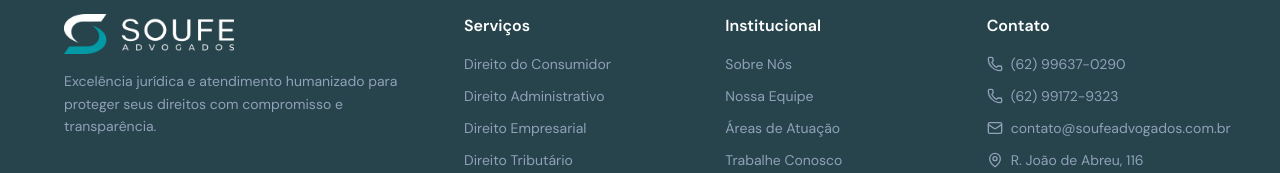
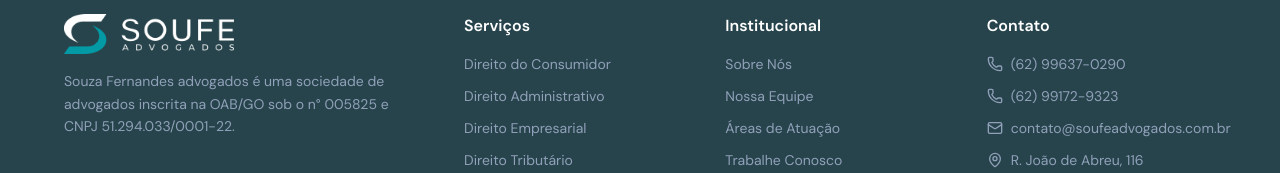
Before and after one commit to gabrielrlima/soufe-advogados, a Next.js app: page /servicos/direito-digital in a window 1280 px wide. Shown: the part 1827-2000 px from the top of the page. Built offline with nearby package versions, Linux system fonts and the light colour scheme.

Commit message:
feat: update footer text with OAB/CNPJ info across all pages

```diff
--- a/src/app/areas-atuacao/page.tsx
+++ b/src/app/areas-atuacao/page.tsx
@@ -174,7 +174,7 @@
                 className="h-10 w-auto mb-4"
               />
               <p className="text-slate-400 text-sm leading-relaxed">
-                Excelência jurídica e atendimento humanizado para proteger seus direitos com compromisso e transparência.
+                Souza Fernandes advogados é uma sociedade de advogados inscrita na OAB/GO sob o n° 005825 e CNPJ 51.294.033/0001-22.
               </p>
             </ScrollReveal>
 
@@ -224,7 +224,7 @@
                     </li>
                     <li className="flex items-start gap-2">
                       <MapPin className="w-4 h-4 text-[#27444C]400 shrink-0 mt-0.5" />
-                      <span>R. João de Abreu, 116<br/>Sala B1005<br/>Setor Oeste, Goiânia - GO<br/>CEP 74.120-110</span>
+                      <span>R. João de Abreu, 116<br />Sala B1005<br />Setor Oeste, Goiânia - GO<br />CEP 74.120-110</span>
                     </li>
                   </ul>
                 </div>
--- a/src/app/equipe/page.tsx
+++ b/src/app/equipe/page.tsx
@@ -215,7 +215,7 @@
                 className="h-10 w-auto mb-4"
               />
               <p className="text-slate-400 text-sm leading-relaxed">
-                Excelência jurídica e atendimento humanizado para proteger seus direitos com compromisso e transparência.
+                Souza Fernandes advogados é uma sociedade de advogados inscrita na OAB/GO sob o n° 005825 e CNPJ 51.294.033/0001-22.
               </p>
             </ScrollReveal>
 
--- a/src/app/servicos/direito-administrativo/page.tsx
+++ b/src/app/servicos/direito-administrativo/page.tsx
@@ -212,7 +212,7 @@
                 className="h-10 w-auto mb-4"
               />
               <p className="text-slate-400 text-sm leading-relaxed">
-                Excelência jurídica e atendimento humanizado para proteger seus direitos com compromisso e transparência.
+                Souza Fernandes advogados é uma sociedade de advogados inscrita na OAB/GO sob o n° 005825 e CNPJ 51.294.033/0001-22.
               </p>
             </ScrollReveal>
 
@@ -262,7 +262,7 @@
                     </li>
                     <li className="flex items-start gap-2">
                       <MapPin className="w-4 h-4 text-[#27444C]400 shrink-0 mt-0.5" />
-                      <span>R. João de Abreu, 116<br/>Sala B1005<br/>Setor Oeste, Goiânia - GO<br/>CEP 74.120-110</span>
+                      <span>R. João de Abreu, 116<br />Sala B1005<br />Setor Oeste, Goiânia - GO<br />CEP 74.120-110</span>
                     </li>
                   </ul>
                 </div>
--- a/src/app/servicos/direito-consumidor/page.tsx
+++ b/src/app/servicos/direito-consumidor/page.tsx
@@ -212,7 +212,7 @@
                 className="h-10 w-auto mb-4"
               />
               <p className="text-slate-400 text-sm leading-relaxed">
-                Excelência jurídica e atendimento humanizado para proteger seus direitos com compromisso e transparência.
+                Souza Fernandes advogados é uma sociedade de advogados inscrita na OAB/GO sob o n° 005825 e CNPJ 51.294.033/0001-22.
               </p>
             </ScrollReveal>
 
@@ -262,7 +262,7 @@
                     </li>
                     <li className="flex items-start gap-2">
                       <MapPin className="w-4 h-4 text-[#27444C]400 shrink-0 mt-0.5" />
-                      <span>R. João de Abreu, 116<br/>Sala B1005<br/>Setor Oeste, Goiânia - GO<br/>CEP 74.120-110</span>
+                      <span>R. João de Abreu, 116<br />Sala B1005<br />Setor Oeste, Goiânia - GO<br />CEP 74.120-110</span>
                     </li>
                   </ul>
                 </div>
--- a/src/app/servicos/direito-digital/page.tsx
+++ b/src/app/servicos/direito-digital/page.tsx
@@ -228,7 +228,7 @@
                 className="h-10 w-auto mb-4"
               />
               <p className="text-slate-400 text-sm leading-relaxed">
-                Excelência jurídica e atendimento humanizado para proteger seus direitos com compromisso e transparência.
+                Souza Fernandes advogados é uma sociedade de advogados inscrita na OAB/GO sob o n° 005825 e CNPJ 51.294.033/0001-22.
               </p>
             </ScrollReveal>
 
@@ -278,7 +278,7 @@
                     </li>
                     <li className="flex items-start gap-2">
                       <MapPin className="w-4 h-4 text-[#27444C]400 shrink-0 mt-0.5" />
-                      <span>R. João de Abreu, 116<br/>Sala B1005<br/>Setor Oeste, Goiânia - GO<br/>CEP 74.120-110</span>
+                      <span>R. João de Abreu, 116<br />Sala B1005<br />Setor Oeste, Goiânia - GO<br />CEP 74.120-110</span>
                     </li>
                   </ul>
                 </div>
--- a/src/app/servicos/direito-empresarial/page.tsx
+++ b/src/app/servicos/direito-empresarial/page.tsx
@@ -212,7 +212,7 @@
                 className="h-10 w-auto mb-4"
               />
               <p className="text-slate-400 text-sm leading-relaxed">
-                Excelência jurídica e atendimento humanizado para proteger seus direitos com compromisso e transparência.
+                Souza Fernandes advogados é uma sociedade de advogados inscrita na OAB/GO sob o n° 005825 e CNPJ 51.294.033/0001-22.
               </p>
             </ScrollReveal>
 
@@ -262,7 +262,7 @@
                     </li>
                     <li className="flex items-start gap-2">
                       <MapPin className="w-4 h-4 text-[#27444C]400 shrink-0 mt-0.5" />
-                      <span>R. João de Abreu, 116<br/>Sala B1005<br/>Setor Oeste, Goiânia - GO<br/>CEP 74.120-110</span>
+                      <span>R. João de Abreu, 116<br />Sala B1005<br />Setor Oeste, Goiânia - GO<br />CEP 74.120-110</span>
                     </li>
                   </ul>
                 </div>
--- a/src/app/servicos/direito-estudantil/page.tsx
+++ b/src/app/servicos/direito-estudantil/page.tsx
@@ -224,7 +224,7 @@
                 className="h-10 w-auto mb-4"
               />
               <p className="text-slate-400 text-sm leading-relaxed">
-                Excelência jurídica e atendimento humanizado para proteger seus direitos com compromisso e transparência.
+                Souza Fernandes advogados é uma sociedade de advogados inscrita na OAB/GO sob o n° 005825 e CNPJ 51.294.033/0001-22.
               </p>
             </ScrollReveal>
 
@@ -274,7 +274,7 @@
                     </li>
                     <li className="flex items-start gap-2">
                       <MapPin className="w-4 h-4 text-[#27444C]400 shrink-0 mt-0.5" />
-                      <span>R. João de Abreu, 116<br/>Sala B1005<br/>Setor Oeste, Goiânia - GO<br/>CEP 74.120-110</span>
+                      <span>R. João de Abreu, 116<br />Sala B1005<br />Setor Oeste, Goiânia - GO<br />CEP 74.120-110</span>
                     </li>
                   </ul>
                 </div>
--- a/src/app/servicos/direito-medico-saude/page.tsx
+++ b/src/app/servicos/direito-medico-saude/page.tsx
@@ -205,7 +205,7 @@
                 className="h-10 w-auto mb-4"
               />
               <p className="text-slate-400 text-sm leading-relaxed">
-                Excelência jurídica e atendimento humanizado para proteger seus direitos com compromisso e transparência.
+                Souza Fernandes advogados é uma sociedade de advogados inscrita na OAB/GO sob o n° 005825 e CNPJ 51.294.033/0001-22.
               </p>
             </ScrollReveal>
 
@@ -255,7 +255,7 @@
                     </li>
                     <li className="flex items-start gap-2">
                       <MapPin className="w-4 h-4 text-[#27444C]400 shrink-0 mt-0.5" />
-                      <span>R. João de Abreu, 116<br/>Sala B1005<br/>Setor Oeste, Goiânia - GO<br/>CEP 74.120-110</span>
+                      <span>R. João de Abreu, 116<br />Sala B1005<br />Setor Oeste, Goiânia - GO<br />CEP 74.120-110</span>
                     </li>
                   </ul>
                 </div>
--- a/src/app/servicos/direito-tributario/page.tsx
+++ b/src/app/servicos/direito-tributario/page.tsx
@@ -9,8 +9,8 @@
 import Link from "next/link";
 
 export default function DireitoTributarioPage() {
-  const services = ["Planejamento tributário e elisão fiscal","Recuperação de créditos tributários","Defesa em processos administrativos fiscais","Consultoria em regimes tributários","Revisão e redução de impostos","Auditoria fiscal","Compensação e restituição de tributos","Contencioso tributário judicial"];
-  const expertise = [{icon: Calculator,title: "Planejamento Fiscal",description: "Estratégias legais para reduzir a carga tributária e otimizar a gestão fiscal."},{icon: TrendingDown,title: "Recuperação de Créditos",description: "Identificação e recuperação de tributos pagos indevidamente nos últimos 5 anos."},{icon: FileCheck,title: "Compliance Tributário",description: "Garantia de conformidade com a legislação fiscal e prevenção de autuações."}];
+  const services = ["Planejamento tributário e elisão fiscal", "Recuperação de créditos tributários", "Defesa em processos administrativos fiscais", "Consultoria em regimes tributários", "Revisão e redução de impostos", "Auditoria fiscal", "Compensação e restituição de tributos", "Contencioso tributário judicial"];
+  const expertise = [{ icon: Calculator, title: "Planejamento Fiscal", description: "Estratégias legais para reduzir a carga tributária e otimizar a gestão fiscal." }, { icon: TrendingDown, title: "Recuperação de Créditos", description: "Identificação e recuperação de tributos pagos indevidamente nos últimos 5 anos." }, { icon: FileCheck, title: "Compliance Tributário", description: "Garantia de conformidade com a legislação fiscal e prevenção de autuações." }];
   return (
     <div className="min-h-screen bg-background">
       <AnimatedNavbar />
@@ -74,7 +74,7 @@
                 className="h-10 w-auto mb-4"
               />
               <p className="text-slate-400 text-sm leading-relaxed">
-                Excelência jurídica e atendimento humanizado para proteger seus direitos com compromisso e transparência.
+                Souza Fernandes advogados é uma sociedade de advogados inscrita na OAB/GO sob o n° 005825 e CNPJ 51.294.033/0001-22.
               </p>
             </ScrollReveal>
 
@@ -124,7 +124,7 @@
                     </li>
                     <li className="flex items-start gap-2">
                       <MapPin className="w-4 h-4 text-[#27444C]400 shrink-0 mt-0.5" />
-                      <span>R. João de Abreu, 116<br/>Sala B1005<br/>Setor Oeste, Goiânia - GO<br/>CEP 74.120-110</span>
+                      <span>R. João de Abreu, 116<br />Sala B1005<br />Setor Oeste, Goiânia - GO<br />CEP 74.120-110</span>
                     </li>
                   </ul>
                 </div>
--- a/src/app/sobre/page.tsx
+++ b/src/app/sobre/page.tsx
@@ -286,7 +286,7 @@
                 className="h-10 w-auto mb-4"
               />
               <p className="text-slate-400 text-sm leading-relaxed">
-                Excelência jurídica e atendimento humanizado para proteger seus direitos com compromisso e transparência.
+                Souza Fernandes advogados é uma sociedade de advogados inscrita na OAB/GO sob o n° 005825 e CNPJ 51.294.033/0001-22.
               </p>
             </ScrollReveal>
 
@@ -336,7 +336,7 @@
                     </li>
                     <li className="flex items-start gap-2">
                       <MapPin className="w-4 h-4 text-[#27444C]400 shrink-0 mt-0.5" />
-                      <span>R. João de Abreu, 116<br/>Sala B1005<br/>Setor Oeste, Goiânia - GO<br/>CEP 74.120-110</span>
+                      <span>R. João de Abreu, 116<br />Sala B1005<br />Setor Oeste, Goiânia - GO<br />CEP 74.120-110</span>
                     </li>
                   </ul>
                 </div>
--- a/src/app/trabalhe-conosco/page.tsx
+++ b/src/app/trabalhe-conosco/page.tsx
@@ -246,7 +246,7 @@
                 className="h-10 w-auto mb-4"
               />
               <p className="text-slate-400 text-sm leading-relaxed">
-                Excelência jurídica e atendimento humanizado para proteger seus direitos com compromisso e transparência.
+                Souza Fernandes advogados é uma sociedade de advogados inscrita na OAB/GO sob o n° 005825 e CNPJ 51.294.033/0001-22.
               </p>
             </ScrollReveal>
 
@@ -296,7 +296,7 @@
                     </li>
                     <li className="flex items-start gap-2">
                       <MapPin className="w-4 h-4 text-[#27444C]400 shrink-0 mt-0.5" />
-                      <span>R. João de Abreu, 116<br/>Sala B1005<br/>Setor Oeste, Goiânia - GO<br/>CEP 74.120-110</span>
+                      <span>R. João de Abreu, 116<br />Sala B1005<br />Setor Oeste, Goiânia - GO<br />CEP 74.120-110</span>
                     </li>
                   </ul>
                 </div>
```
Lines whose indentation alone changed are shown as unchanged.
